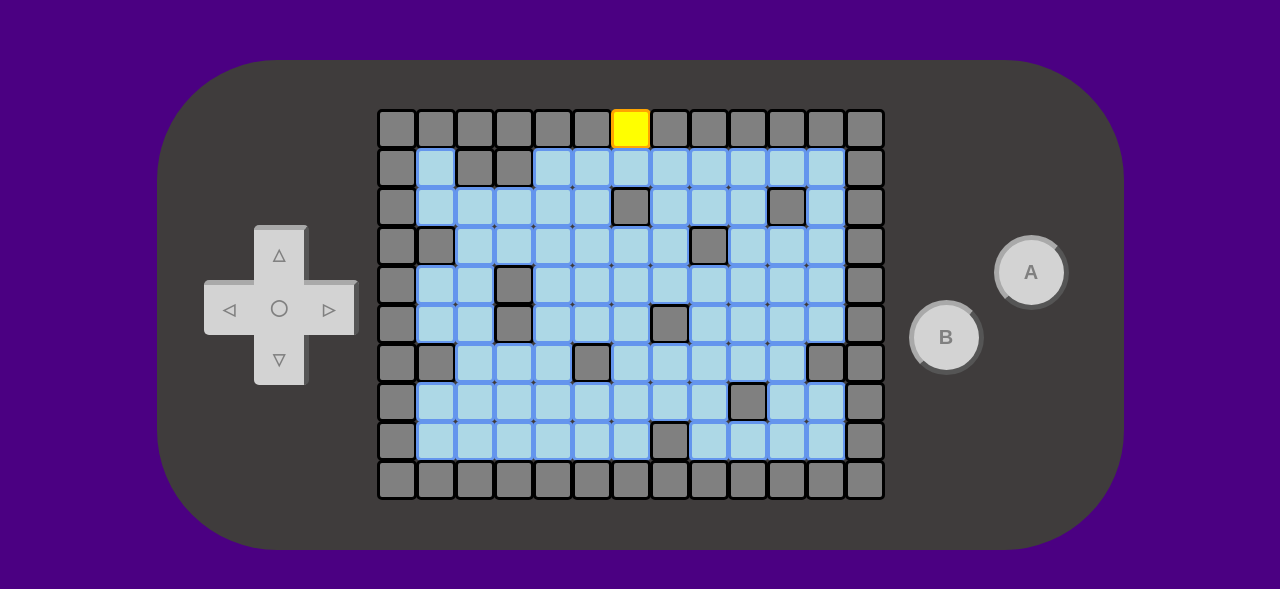
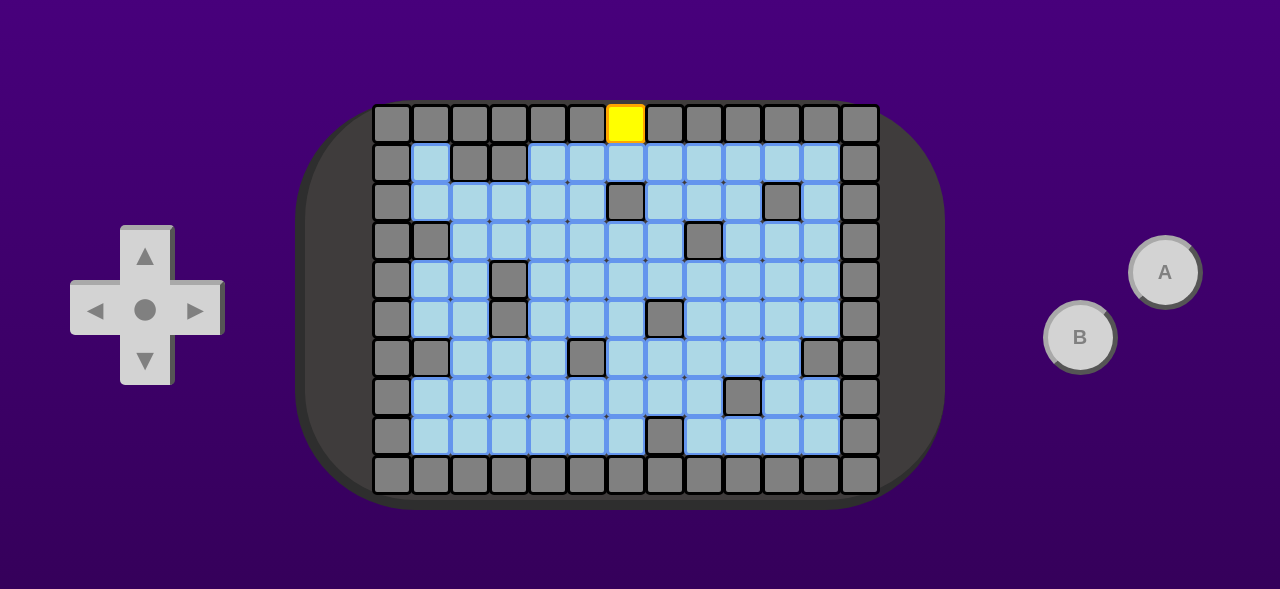
Before and after one commit to newusername1234/react-tile-game, a React (Create React App) app: page /game/1 in a window 1280 px wide. Shown: the part 115-704 px from the top of the page. Built offline with nearby package versions, Linux system fonts and the light colour scheme.

Commit message:
changes some more styles

```diff
--- a/src/components/DPad.js
+++ b/src/components/DPad.js
@@ -2,20 +2,20 @@ import React from 'react';
 
 export default function DPad({onClick}) {
     return (
-        <div id="dpad">
+        <div className="noselect" id="dpad">
             <div id="top">
                 <div className="empty"></div>
-                <div id="up" onClick={onClick}>&#9651;</div>
+                <div id="up" onClick={onClick}>&#9650;</div>
                 <div className="empty"></div>
             </div>
             <div id="mid">
-                <div id="left" onClick={onClick}>&#9665;</div>
-                <div id="center">&#9711;</div>
-                <div id="right" onClick={onClick}>&#9655;</div>
+                <div id="left" onClick={onClick}>&#9664;</div>
+                <div id="center">&#9679;</div>
+                <div id="right" onClick={onClick}>&#9654;</div>
             </div>
             <div id="bottom">
                 <div className="empty"></div>
-                <div id="down" onClick={onClick}>&#9661;</div>
+                <div id="down" onClick={onClick}>&#9660;</div>
                 <div className="empty"></div>
             </div>
             {/* <button value="reset" onClick={onClick}>reset</button> */}
--- a/src/components/Game.js
+++ b/src/components/Game.js
@@ -101,17 +101,17 @@ export default class Game extends React.Component {
         const current = history[history.length - 1];
         console.table(this.state);
         return (
-            <div className="game">
-                <div className="game-board">
-                    <DPad onClick={this.move}/>
+            <div id="gameContainer">
+                <DPad onClick={this.move}/>
+                <div id="screenBackground">
                     <Screen
                         className="screen"
                         squares={current.squares}
                         xCoord={current.xCoord}
                         yCoord={current.yCoord}
                     />
-                    <AB onClick={this.goBack} />
                 </div>
+                <AB onClick={this.goBack} />
                 {this.state.hasWon && <div style={{border: '1px solid black', backgroundColor: 'white', padding: 20, margin: 10}}>Winner</div>}
             </div>
         );
--- a/src/index.css
+++ b/src/index.css
@@ -1,12 +1,22 @@
-body, html {
+body {
     height: 100%;
     margin: 20px;
     box-sizing: border-box;
     display: flex;
     justify-content: center;
     align-items: center;
-    background-color: indigo;
+    background-image: linear-gradient(indigo, rgb(49, 0, 83));
 }
+
+.noselect {
+    -webkit-touch-callout: none; /* iOS Safari */
+    -webkit-user-select: none; /* Safari */
+    -khtml-user-select: none; /* Konqueror HTML */
+    -moz-user-select: none; /* Old versions of Firefox */
+    -ms-user-select: none; /* Internet Explorer/Edge */
+    user-select: none; /* Non-prefixed version, currently
+                                    supported by Chrome, Edge, Opera and Firefox */
+  }
 
 #up:hover,
 #down:hover,
@@ -55,9 +65,24 @@ ol, ul {
     width: 34px;
 }
 
-.game {
+#gameContainer {
+    width: 100vw;
+    height: 100vh;
+    display: flex;
+    justify-content: space-evenly;
+    align-items: center;
+}
+
+#screenBackground {
     background-color: rgb(63, 60, 60);
+    border-bottom: 10px solid rgb(46, 46, 46);
+    border-left: 10px solid rgb(46, 46, 46);
     border-radius: 120px;
+    display: flex;
+    width: 50vw;
+    height: 50vh;
+    justify-content: center;
+    align-items: center;
 }
 
 .game-board {
@@ -69,12 +94,12 @@ ol, ul {
 }
 
 .screen {
-    display: flex;
-    flex-direction: column;
+    /* display: flex;
+    flex-direction: column; */
 }
 
 #dpad {
-    padding-right: 20px;
+    /* padding-right: 20px; */
     width: 150px;
     height: 150px;
     display: flex;
@@ -104,7 +129,9 @@ ol, ul {
     vertical-align: middle;
     line-height: 55px;
     font-weight: bolder;
+    font-size: 50px;
     border-bottom: 5px solid lightgrey;
+    /* color: linear-gradient(darkgrey, lightgrey); */
 }
 
 #left,
@@ -125,22 +152,26 @@ ol, ul {
     border-radius: 5px 5px 0px 0px;
     border-top: 5px outset darkgrey;
     border-right: 5px outset darkgrey;
+    font-size: 30px;
 }
 
 #down {
     border-radius: 0px 0px 5px 5px;
     border-right: 5px outset darkgrey;
+    font-size: 30px;
 }
 
 #left {
     border-radius: 5px 0px 0px 5px;
     border-top: 5px outset darkgrey;
+    font-size: 20px;
 }
 
 #right {
     border-radius: 0px 5px 5px 0px;
     border-top: 5px outset darkgrey;
     border-right: 5px outset darkgrey;
+    font-size: 20px;
 }
 
 .ab {
```
